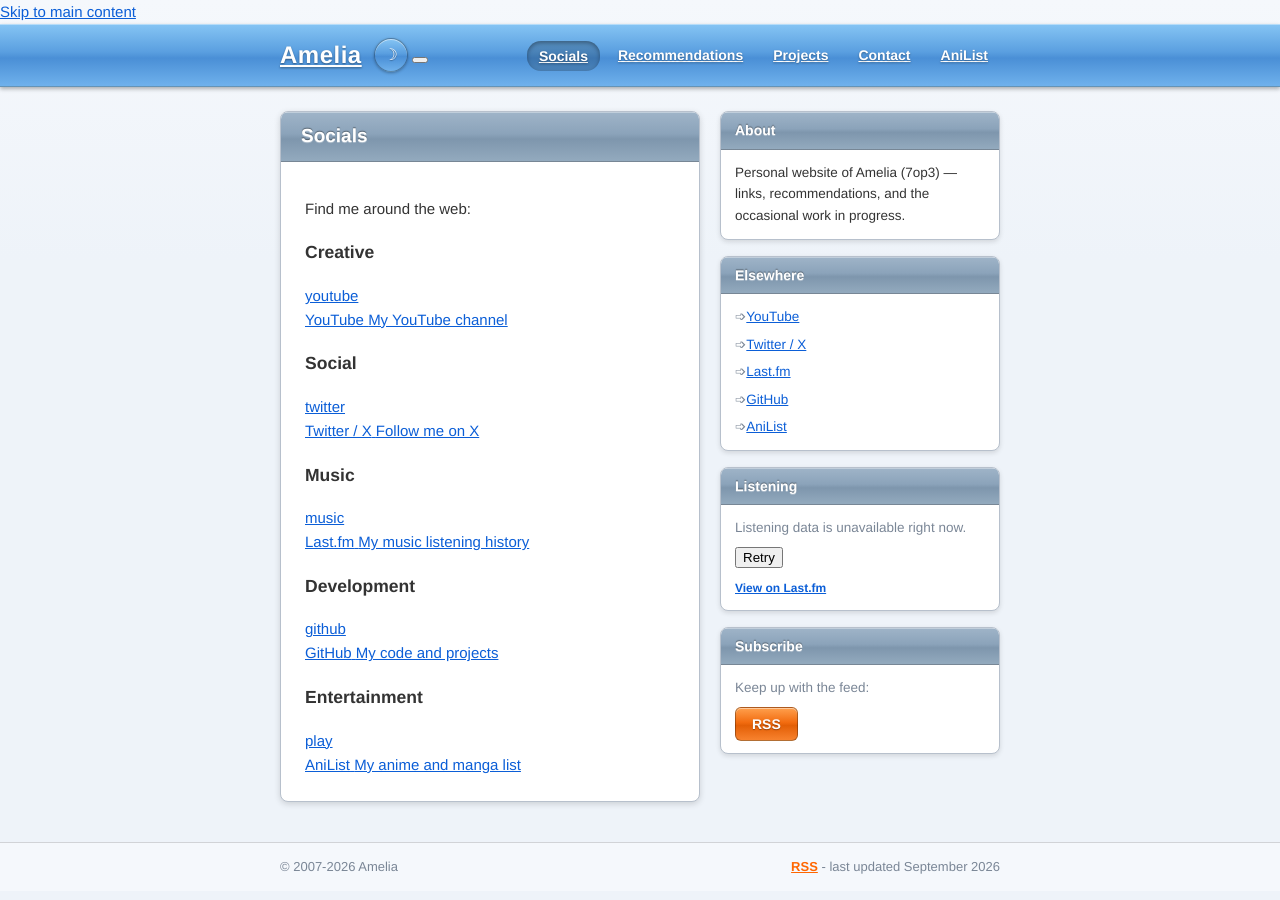
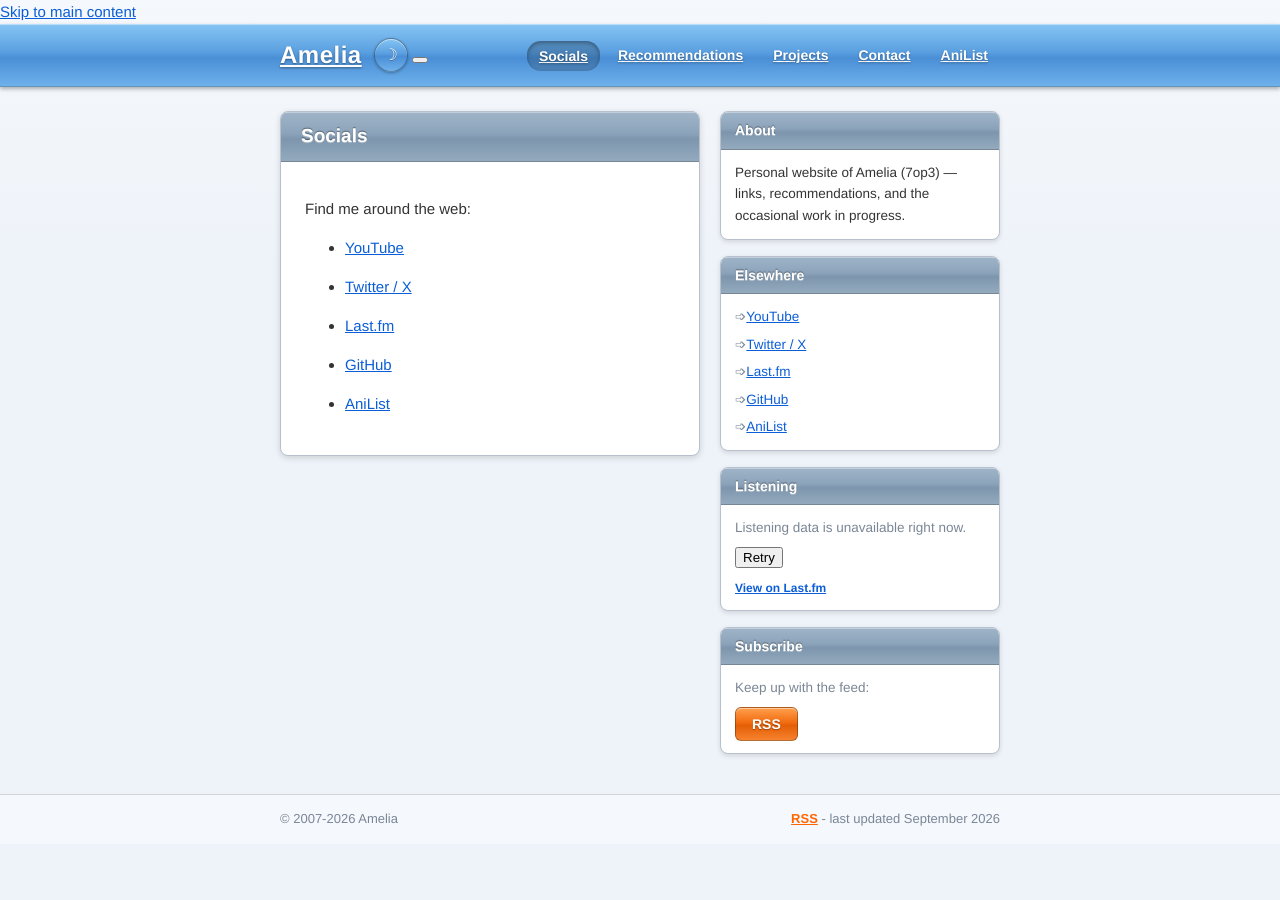
Before and after one commit to 7op3/7op3.github.io, a Jekyll site: the page built from socials.md, in a window 1280 px wide. Built offline with Jekyll 4.4.1, drawn with Linux system fonts in a browser that asks for light colours.

Commit message:
Fix nitpicks: simplify socials, remove GitHub from contact, fix nav styling
- Reverted socials page to simple list format (removed categorization and descriptions)
- Removed Last.fm proxy from projects page (kept only the website)
- Removed GitHub from contact page (already linked in socials)
- Fixed skip link positioning (hidden better with top: -100px and centering)
- Removed text-decoration from nav links to fix underscore issue
- Cleaned up unused social links CSS

Generated with [Devin](https://devin.ai)

Co-Authored-By: Devin <158243242+devin-ai-integration[bot]@users.noreply.github.com>

```diff
--- a/_config.yml
+++ b/_config.yml
@@ -18,11 +18,11 @@ header_pages:
 # Social links. The /socials/ page always shows every entry; the sidebar
 # "Elsewhere" box skips any entry flagged `sidebar: false`.
 socials:
-  - { name: YouTube, url: "https://youtube.com/@7op3", icon: "youtube", category: "Creative", description: "My YouTube channel" }
-  - { name: Twitter / X, url: "https://twitter.com/shockhorrors", icon: "twitter", category: "Social", description: "Follow me on X" }
-  - { name: Last.fm, url: "https://www.last.fm/user/ropeburns", icon: "music", category: "Music", description: "My music listening history" }
-  - { name: GitHub, url: "https://github.com/7op3", icon: "github", category: "Development", description: "My code and projects" }
-  - { name: AniList, url: "https://anilist.co/user/warps", icon: "play", category: "Entertainment", description: "My anime and manga list" }
+  - { name: YouTube, url: "https://youtube.com/@7op3" }
+  - { name: Twitter / X, url: "https://twitter.com/shockhorrors" }
+  - { name: Last.fm, url: "https://www.last.fm/user/ropeburns" }
+  - { name: GitHub, url: "https://github.com/7op3" }
+  - { name: AniList, url: "https://anilist.co/user/warps" }
 
 plugins:
   - jekyll-seo-tag
--- a/socials.md
+++ b/socials.md
@@ -6,24 +6,6 @@ permalink: /socials/
 
 Find me around the web:
 
-{% assign categories = site.socials | map: 'category' | uniq %}
-{% for category in categories %}
-<div class="social-category">
-  <h3>{{ category }}</h3>
-  <div class="social-links">
-    {% for social in site.socials %}
-      {% if social.category == category %}
-        <a href="{{ social.url }}" class="social-link" rel="me">
-          <span class="social-icon">{{ social.icon }}</span>
-          <div class="social-info">
-            <span class="social-name">{{ social.name }}</span>
-            {% if social.description %}
-            <span class="social-description">{{ social.description }}</span>
-            {% endif %}
-          </div>
-        </a>
-      {% endif %}
-    {% endfor %}
-  </div>
-</div>
+{% for social in site.socials %}
+- [{{ social.name }}]({{ social.url }})
 {% endfor %}
```
Also changed, not shown: assets/main.scss (+5 -203 lines), contact.md (+0 -6 lines), projects.md (+0 -8 lines).
